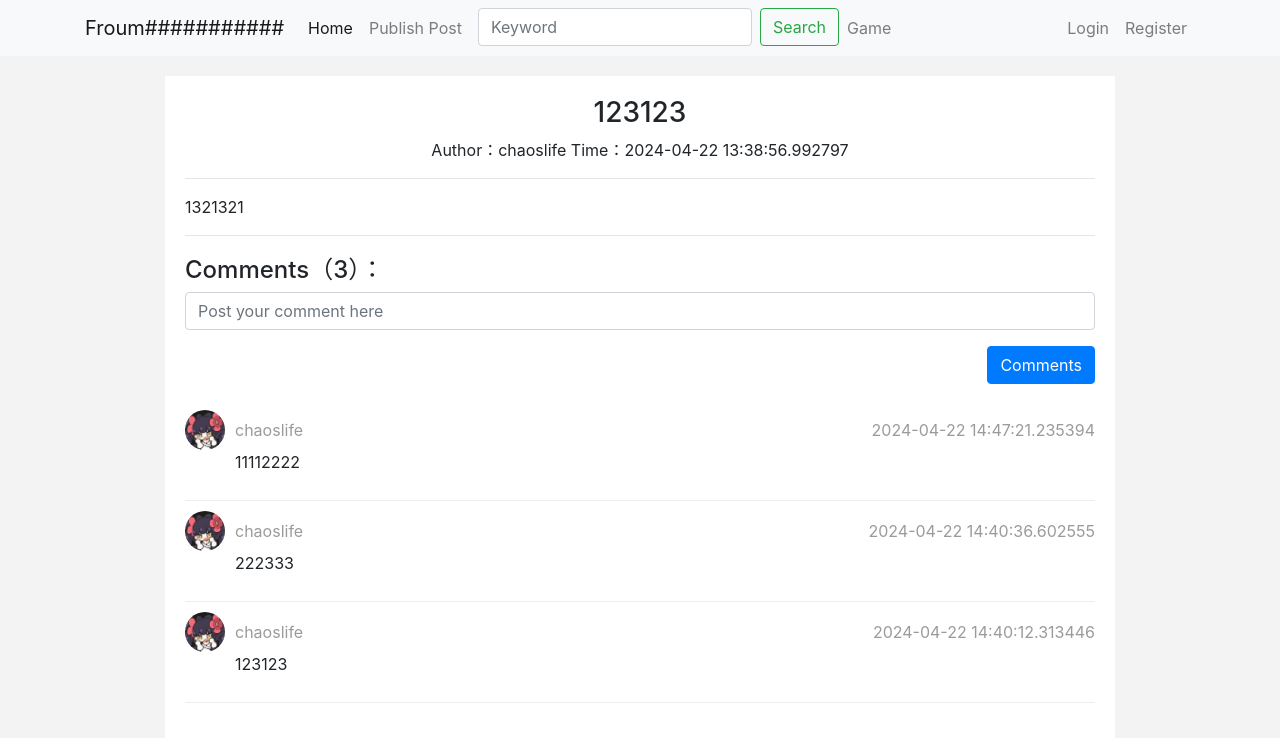
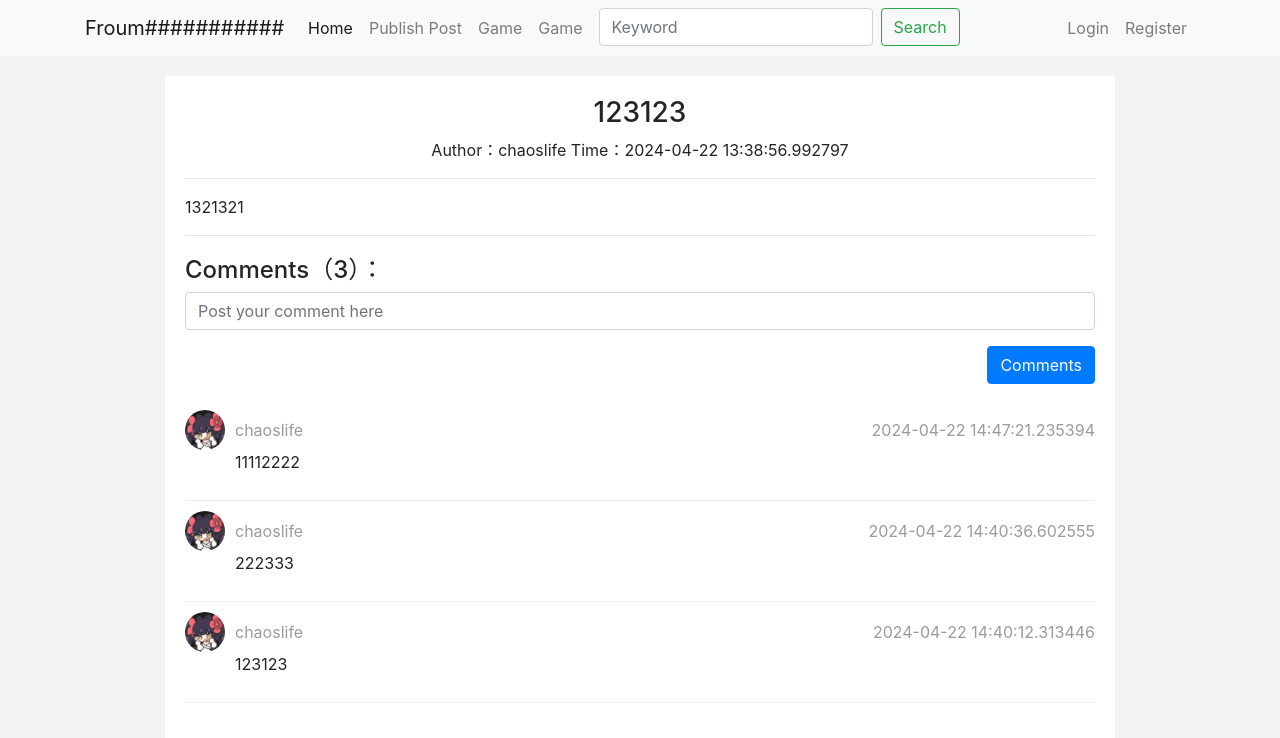
Before and after one commit to HerschelXu/AWDGP, a Flask app: page /forum/detail/1 in a window 1280 px wide. Shown: the top 738 px of the page. Run offline with Flask 3, Linux system fonts and the light colour scheme; some libraries are stand-ins or nearby versions.

Commit message:
Reformat

```diff
--- a/blueprint/game.py
+++ b/blueprint/game.py
@@ -17,13 +17,13 @@ def game():
 @login_req
 def update_time():
     end_time = request.form.get('end_time')
-    print(end_time)
+    # print(end_time)
 
     if not end_time:
         return jsonify({'error': 'Missing data'}), 400
 
     user_id = session.get('user_id')
-    print(user_id)
+    # print(user_id)
 
     user = UserModel.query.get(user_id)
     if not user:
--- a/templates/base.html
+++ b/templates/base.html
@@ -25,15 +25,19 @@
                     <li class="nav-item">
                         <a class="nav-link" href="{{ url_for('forum.publish_post') }}">Publish Post</a>
                     </li>
+                    <li class="nav-item">
+                        <a class="nav-link" href="{{ url_for('game.game') }}">Game</a>
+                    </li>
+                    <li class="nav-item">
+                        <a class="nav-link" href="{{ url_for('game.leaderboard') }}">Game</a>
+                    </li>
                     <li class="nav-item ml-2">
                         <form class="form-inline my-2 my-lg-0" method="GET" action="{{ url_for('forum.search') }}">
                             <input class="form-control mr-sm-2" type="search" placeholder="Keyword" aria-label="Search" name="s">
                             <button class="btn btn-outline-success my-2 my-sm-0" type="submit">Search</button>
                         </form>
                     </li>
-                    <li class="nav-item">
-                        <a class="nav-link" href="{{ url_for('game.game') }}">Game</a>
-                    </li>
+
                 </ul>
                 <ul class="navbar-nav">
                   {% if user %}
```
Also changed, not shown: instance/user.db.
